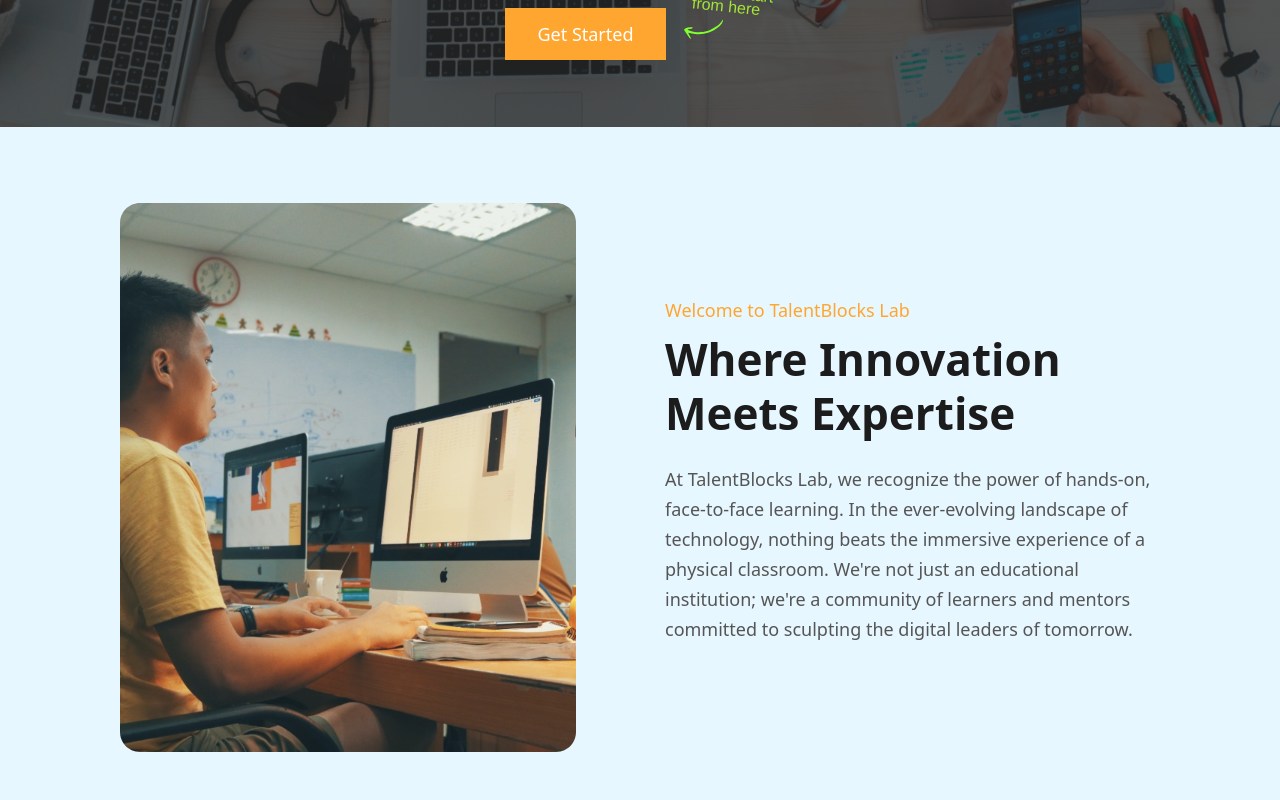
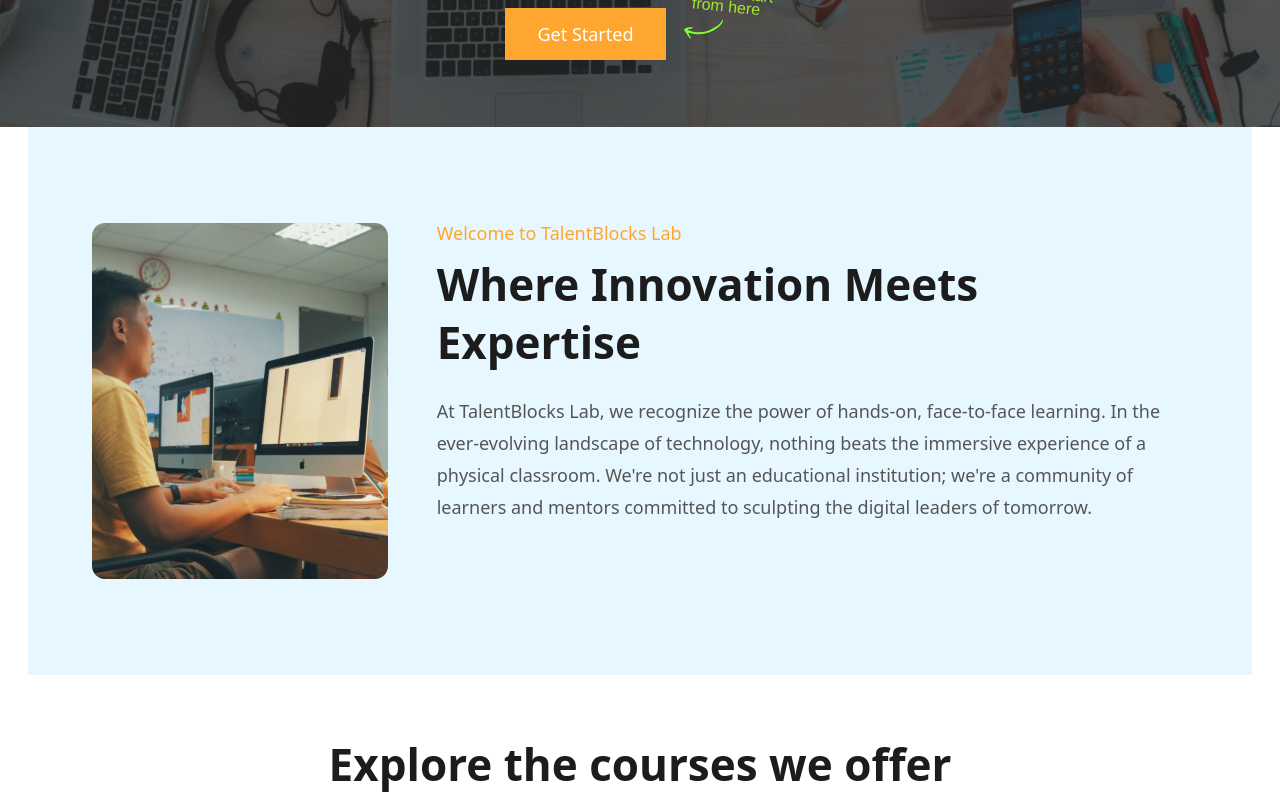
Before and after one commit to Talent-Blocks-Lab/TalentBlocks-Frontend, a React (Vite) app: page / in a window 1280 px wide. Shown: the part 520-1320 px from the top of the page. Built offline with nearby package versions, Linux system fonts and the light colour scheme; no server answers; a web font is replaced by a local one.

Commit message:
Did about mobile responsiveness

```diff
--- a/src/components/About.jsx
+++ b/src/components/About.jsx
@@ -2,16 +2,17 @@
   return (
     <section
       id="about-us"
-      className="bg-neutral-blue py-[76px] px-[120px] flex gap-[89px]">
-      <img src="/src/assets/about.svg" alt="about" height={549} width={456} />
-      <div className="flex-col justify-center mt-[97px]">
+      className="flex md:flex-row flex-col md:gap-[49px] bg-neutral-blue pt-12 pb-16 px-8 lg:mx-7 lg:pt-20 xl:pt-24 lg:pb-12 xl:pb-24 md:px-2 lg:px-16">
+      <img src="/src/assets/about.svg" alt="about" className="hidden md:block w-64 h-[356px] md:w-[456px]"/>
+      <div className="flex-col justify-center">
         <h6 className="text-sm text-orange mb-[12px]">
           Welcome to TalentBlocks Lab
         </h6>
-        <h2 className="text-black text-4xl font-[600] leading-[54px] mb-[24px]">
+        <h2 className="text-black text-3xl lg:text-4xl font-[600] leading-[54px] mb-[24px]">
           Where Innovation Meets Expertise
         </h2>
-        <p className="text-sm text-[#555] font-[400] leading-[30px]">
+        <img src="/src/assets/about.svg" alt="about" width={700} className="md:hidden mb-5"/>
+        <p className="text-sm text-[#555] font-[400] leading-6 lg:leading-8">
           At TalentBlocks Lab, we recognize the power of hands-on, face-to-face
           learning. In the ever-evolving landscape of technology, nothing beats
           the immersive experience of a physical classroom. We're not just an
--- a/src/components/Navbar.jsx
+++ b/src/components/Navbar.jsx
@@ -12,24 +12,24 @@
     title: "Programs ⌵",
     children: [
       {
-        title: "UI/UX Design",
+        title: "UI/UX Design Course",
         route: "/product-design",
       },
       {
-        title: "Frontend Development",
-        route: "/frontend-dev",
+        title: "Web2 Basics Course",
+        route: "/web2-basics",
       },
       {
-        title: "Backend Development",
-        route: "/backend-dev",
+        title: "Web2 Advance Course",
+        route: "/web2-advance",
       },
       {
-        title: "Fullstack Development",
-        route: "/fullstack-dev",
+        title: "Blockchain & Solidity Course",
+        route: "/solidity-course",
       },
       {
-        title: "Web3, Blockchain & Crypto Bootcamp",
-        route: "/web3-blockchain",
+        title: "Non-Technical Programs (online)",
+        route: "/non-technical",
       },
     ],
   },
@@ -46,7 +46,7 @@
 
   return (
     <>
-      <nav className="fixed z-40 bg-black bg-opacity-70 flex items-center justify-between h-[90px] mb-[162px] w-full py-[40px] px-8 md:px-2 lg:px-16 xl:px-[120px] text-white">
+      <nav className="fixed z-40 bg-black bg-opacity-70 flex items-center justify-between h-[90px] mb-[162px] w-full py-[40px] px-4 md:px-2 lg:px-16 xl:px-[120px] text-white">
         <Logo width={150} height={30} img="/src/assets/full-logo-blue.png" />
 
         {/* Menu Items */}
@@ -111,9 +111,8 @@
       {/* Mobile Menu */}
       {isMobileMenuOpen && (
         <div className="fixed inset-0 z-50 bg-black bg-opacity-50 md:hidden">
-          <div className="fixed top-0 right-0 h-full w-80 bg-white shadow-xl">
-            <div className="flex items-center justify-between p-6 border-b">
-              <h2 className="text-xl font-semibold text-gray-800">Menu</h2>
+          <div className="fixed top-0 right-0 h-2/3 w-80 bg-white shadow-xl">
+            <div className="flex items-center justify-end pt-4">
               <button
                 onClick={toggleMobileMenu}
                 className="p-2 rounded-full hover:bg-gray-100">
@@ -137,7 +136,7 @@
                 </div>
               ))}
 
-              <div className="pt-6 border-t space-y-4">
+              <div className="pt-2 space-y-4">
                 <Link
                   to="#contacts"
                   onClick={toggleMobileMenu}
@@ -171,7 +170,7 @@
     <div>
       <button
         onClick={toggle}
-        className="flex items-center justify-between w-full text-gray-800 text-base font-medium py-2 hover:text-blue-500">
+        className="flex items-center gap-4 w-full text-gray-800 text-base font-medium py-2 hover:text-blue-500">
         <span>{item.title.replace(" ⌵", "")}</span>
         <span
           className={`transform transition-transform ${
```
